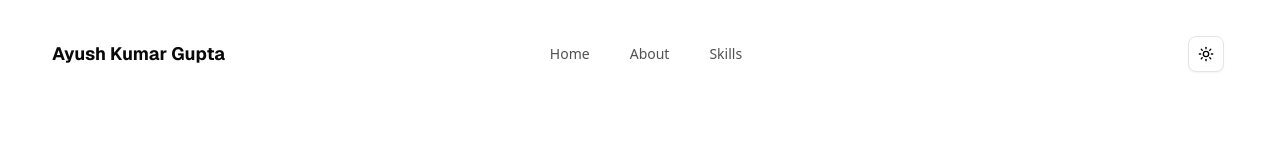
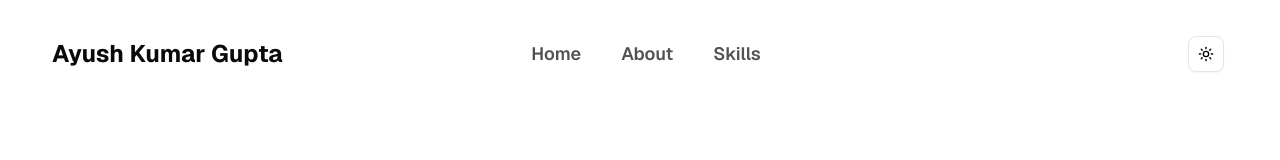
Before and after one commit to ayyush08/portfolio, a Next.js app: page / in a window 1280 px wide. Shown: the top 160 px of the page. Built offline with nearby package versions, Linux system fonts and the light colour scheme.

Commit message:
Enhance Navbar styles for improved readability and responsiveness

```diff
--- a/src/components/Navbar.tsx
+++ b/src/components/Navbar.tsx
@@ -1,11 +1,6 @@
 "use client"
 
 import * as React from "react"
-// import Link from "next/link"
-// import { Menu, } from "lucide-react"
-// import { Button } from "@/components/ui/button"
-// import { Sheet, SheetContent, SheetDescription, SheetHeader, SheetTitle, SheetTrigger } from "@/components/ui/sheet"
-// import { useMediaQuery } from "@/hooks/use-media-query"
 import { ModeToggle } from "./ModeToggle"
 import {
     Navbar as Nav,
@@ -35,9 +30,9 @@ export function Navbar() {
                 {/* Desktop Navigation */}
                 <NavBody>
                     {/* <NavbarLogo /> */}
-                    <span className="font-bold text-lg font-sans">Ayush Kumar Gupta</span>
+                    <span className="font-bold   text-2xl  font-sans">Ayush Kumar Gupta</span>
                     <NavItems items={navItems} />
-                    <div className="flex items-center gap-4">
+                    <div className="flex items-center gap-6">
                         <NavbarButton variant="secondary">
                             <ModeToggle />
                         </NavbarButton>
--- a/src/components/ui/resizable-navbar.tsx
+++ b/src/components/ui/resizable-navbar.tsx
@@ -120,7 +120,7 @@ export const NavItems = ({ items, className, onItemClick }: NavItemsProps) => {
         <motion.div
             onMouseLeave={() => setHovered(null)}
             className={cn(
-                "absolute inset-0 hidden flex-1 flex-row items-center justify-center space-x-2 text-sm font-medium text-zinc-600 transition duration-200 hover:text-zinc-800 lg:flex lg:space-x-2",
+                "absolute inset-0 hidden flex-1 flex-row items-center justify-center space-x-2 text-lg font-sans font-semibold  text-zinc-600 transition duration-200 hover:text-zinc-800 lg:flex lg:space-x-2",
                 className,
             )}
         >
```
